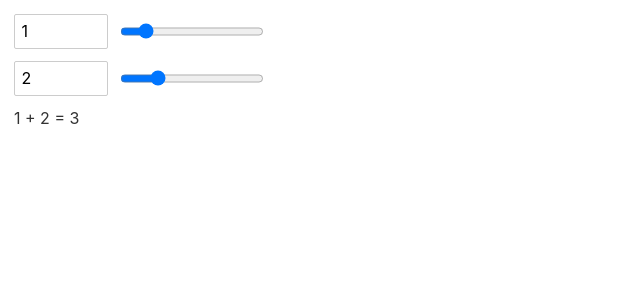
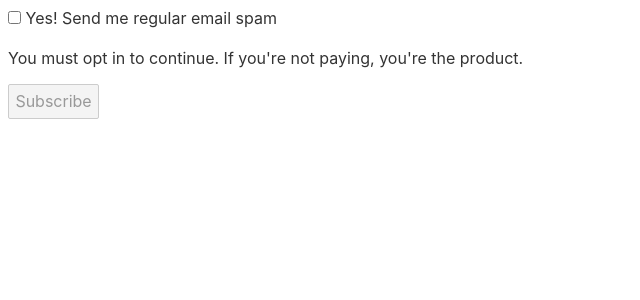
Before and after one commit to phucbm/svelte-ohayou, a Svelte app: page / in a window 1280 px wide. Shown: the top 300 px of the page, without its empty margins (0-640 px from the left). Built offline with nearby package versions, Linux system fonts and the light colour scheme.

Commit message:
bindings: checkbox inputs

```diff
--- a/src/App.svelte
+++ b/src/App.svelte
@@ -1,21 +1,18 @@
 <script>
-    let a = 1;
-    let b = 2;
+    let yes = false;
 </script>
 
 <label>
-    <input type=number bind:value={a} min=0 max=10>
-    <input type=range bind:value={a} min=0 max=10>
+    <input type=checkbox bind:checked={yes}>
+    Yes! Send me regular email spam
 </label>
 
-<label>
-    <input type=number bind:value={b} min=0 max=10>
-    <input type=range bind:value={b} min=0 max=10>
-</label>
+{#if yes}
+    <p>Thank you. We will bombard your inbox and sell your personal details.</p>
+{:else}
+    <p>You must opt in to continue. If you're not paying, you're the product.</p>
+{/if}
 
-<p>{a} + {b} = {a + b}</p>
-
-<style>
-    label { display:flex }
-    input, p { margin:6px }
-</style>
+<button disabled={!yes}>
+    Subscribe
+</button>
```
